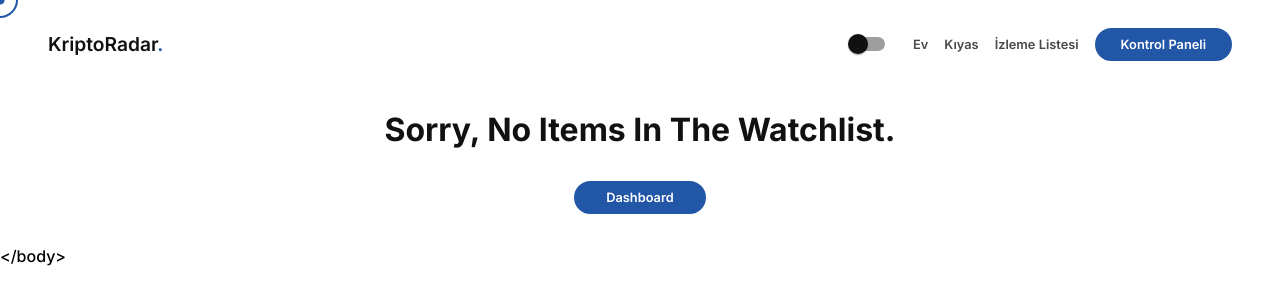
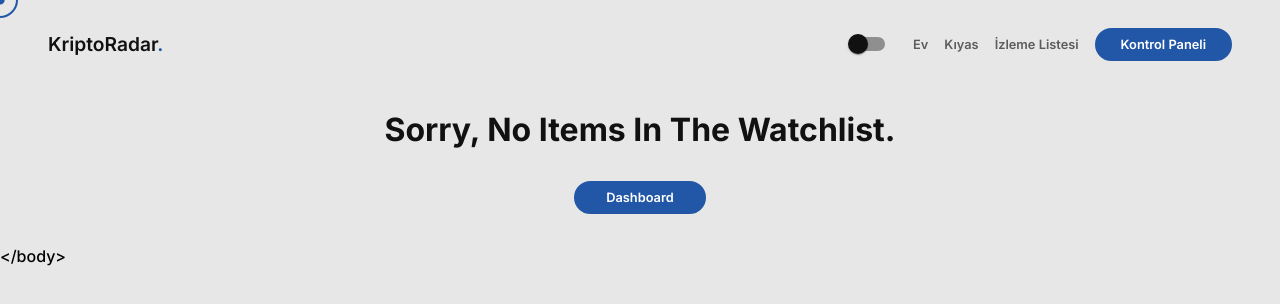
Before and after one commit to icanzbk23/Kripto_Radar, a React (Create React App) app: page /watchlist in a window 1280 px wide. Shown: the top 304 px of the page. Built offline with nearby package versions, Linux system fonts and the light colour scheme.

Commit message:
project done

```diff
--- a/src/components/Common/Button/styles.css
+++ b/src/components/Common/Button/styles.css
@@ -13,7 +13,7 @@
 }
 
 .btn:hover {
-  box-shadow: 2px 2px 10px rgba(58, 128, 233, 0.5);
+  box-shadow: 2px 2px 10px rgba(60, 76, 101, 0.5);
   transition: all 0.5s ease-in-out;
 }
 
--- a/src/components/Dashboard/Grid/styles.css
+++ b/src/components/Dashboard/Grid/styles.css
@@ -6,7 +6,7 @@
   padding: 2rem;
   background-color: var(--darkgrey);
   border-radius: 0.8rem;
-  border: 2px solid var(--darkgrey);
+  border: 2px solid var(--grey);
   cursor: pointer;
 }
 
--- a/src/index.css
+++ b/src/index.css
@@ -19,9 +19,9 @@
 
 [data-theme="light"] {
   --white: #111;
-  --black: #fff;
-  --grey: #4a4848;
-  --darkgrey: #f3f3f3;
+  --black: #e7e7e7;
+  --grey: #5d5c5c;
+  --darkgrey: #d0cfcf;
 }
 
 html {
```
